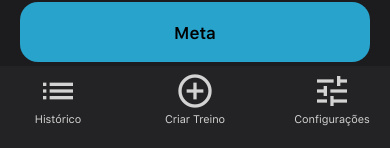
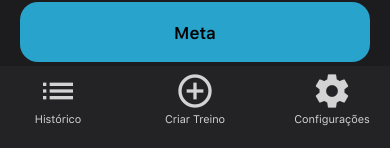
Before and after one commit to GiltMonster/PI_5, a React Native app: screen / in a window 390 px wide. Shown: the part 693-841 px from the top of the page. Built offline with nearby package versions, Linux system fonts and the light colour scheme.

Commit message:
refactor: icon config

```diff
--- a/app/components/TabBar.jsx
+++ b/app/components/TabBar.jsx
@@ -19,7 +19,7 @@ export default function TabBar({ onPress }) {
         </View>
         <View style={styles.tabBarItem}>
             <TouchableOpacity onPress={onPress}>
-                <Icon name={'tune'} color='lightgray' size={40}/>
+                <Icon name={'settings'} color='lightgray' size={40}/>
                 <Text style={[styles.tabBarText, { fontFamily: getFont('sfProTextRegular') }]}>Configurações</Text>
             </TouchableOpacity>
         </View>
```
